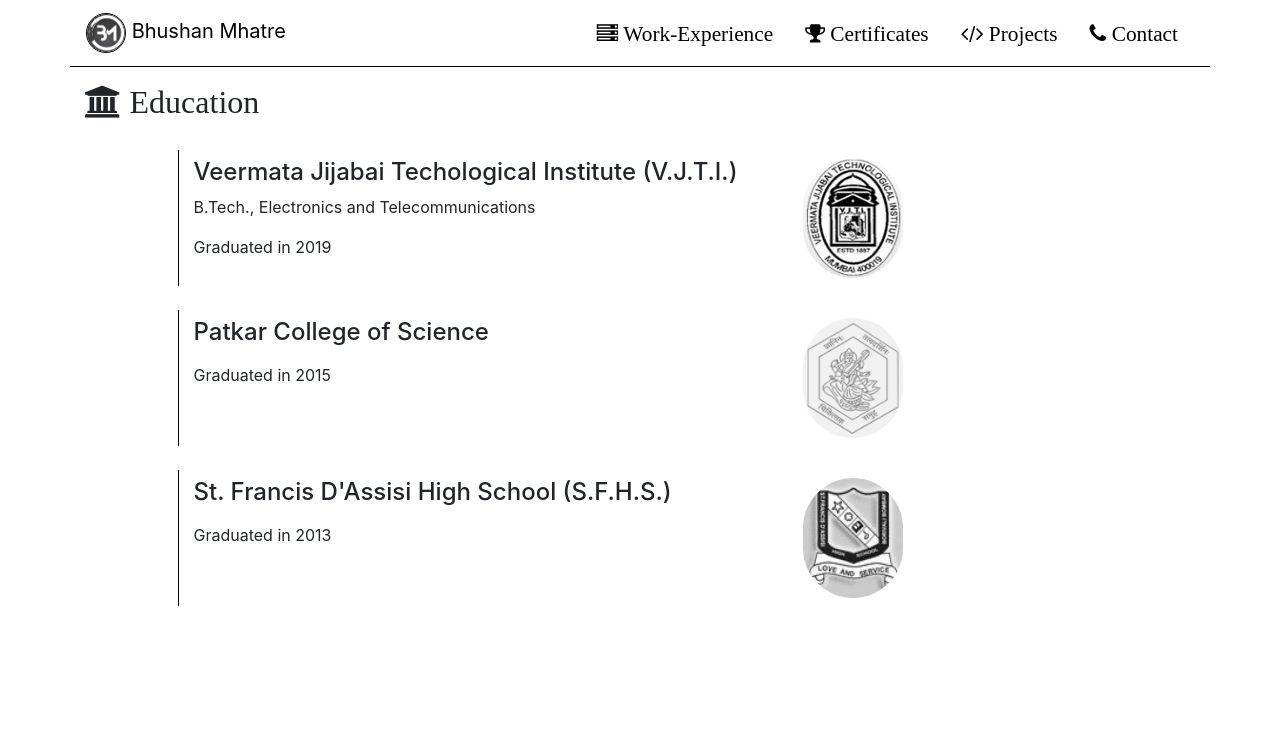
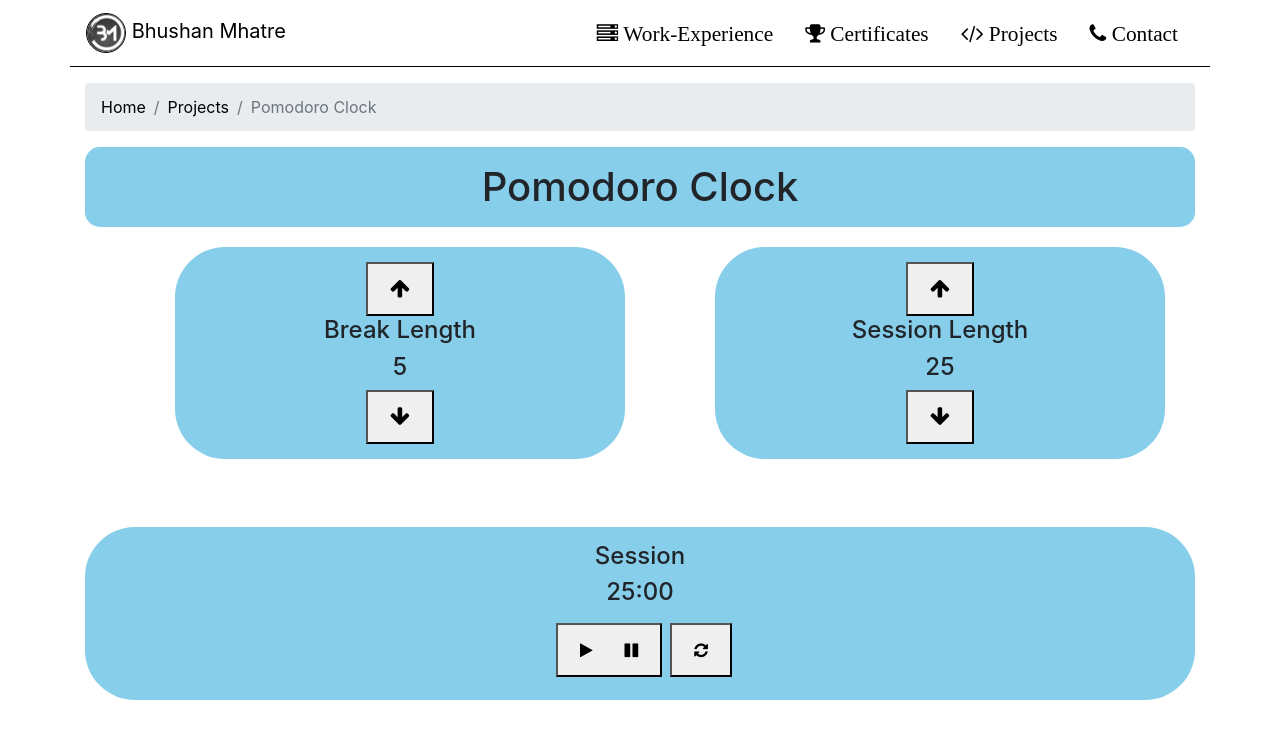
Before and after one commit to thebhushanmhatre/bhushan-portfolio, a React (Create React App) app: page /clock in a window 1280 px wide. Before the commit this address led to /. Shown: the top 738 px of the page. Built offline with nearby package versions, Linux system fonts and the light colour scheme.

Commit message:
Adding Pomodoro Clock and Breadcrumbs

```diff
--- a/src/App.css
+++ b/src/App.css
@@ -13,23 +13,6 @@
   border-top: 0px solid black;*/
 }
 
-#tweet-quote {
-  background:
-}
-
-.quote-text {
-  font-size: 35px;
-  margin: 5px;
-  padding-top: 5px;
-}
-
-.quote-author {
-  font-size: 25px;
-}
-
-.quote-box {
-  border-radius: 50px;
-}
 /*
 #modalitem  {
   min-width: 80vw;
--- a/src/components/Main.js
+++ b/src/components/Main.js
@@ -5,7 +5,8 @@
 import Home from './Home';
 import Project from './Project';
 import Contact from './Contact';
-import RandomQuoteMachine from './RandomQuoteMachine';
+import RandomQuoteMachine from './projects/RandomQuoteMachine';
+import PomodoroClock from './projects/PomodoroClock';
 import { Switch, Route, withRouter, Redirect } from 'react-router-dom';
 import { connect } from 'react-redux';
 
@@ -32,6 +33,7 @@
           <Route exact path="/project" component={() => <Project projects={this.props.projects} />} />
           <Route exact path="/contact" component={() => <Contact contacts={this.props.contacts} />} />
           <Route exact path="/quotes" component={() => <RandomQuoteMachine quotes={this.props.quotes} />} />
+          <Route exact path="/clock" component={() => <PomodoroClock />} />
           <Redirect to="/" />
         </Switch>
       </>
--- /dev/null
+++ b/src/components/projects/PomodoroClock.js
@@ -0,0 +1,209 @@
+import React, { Component } from 'react';
+import { Row, Col } from 'reactstrap';
+import { Breadcrumb, BreadcrumbItem } from 'reactstrap';
+
+function convertSecs(s){
+  var min = Math.floor(s/60);
+  var sec = s%60;
+  if(s===0){
+    return "00:00";
+  }
+  return pad(min).toString()+":"+pad(sec).toString();
+}
+
+function playbeep(){
+  document.getElementById('beep').play();
+}
+
+function stopbeep(){
+  document.getElementById('beep').pause();
+  document.getElementById('beep').load();
+}
+
+function pad(number) {
+    var str = '' + number;
+    while (str.length < 2) {
+        str = '0' + str;
+    }
+    return str;
+}
+
+var num = 0;
+var clockInterval;
+var counter = 0;
+
+class PomodoroClock extends Component {
+  constructor(props){
+    super(props);
+    this.state = {
+      thestatus: "Session",
+      brlen: 300,
+      sesslen: 1500,
+      disptimeleft: "25:00",
+      timeleft: 1500
+    };
+
+    this.inc_brlen = this.inc_brlen.bind(this);
+    this.dec_brlen = this.dec_brlen.bind(this);
+    this.inc_sesslen = this.inc_sesslen.bind(this);
+    this.dec_sesslen = this.dec_sesslen.bind(this);
+    this.clockstart = this.clockstart.bind(this);
+    this.clockrestart = this.clockrestart.bind(this);
+    this.caltime = this.caltime.bind(this);
+  }
+
+  inc_brlen(){
+    if (this.state.brlen===3600){
+      return;
+    }
+    this.setState({
+      brlen: this.state.brlen + 60
+    });
+  }
+
+  dec_brlen(){
+      if (this.state.brlen===60){
+        return;
+      }
+      this.setState({
+        brlen: this.state.brlen - 60
+      });
+  }
+
+  inc_sesslen(){
+    if (this.state.sesslen===3600){
+      return;
+    }
+    this.setState({
+      disptimeleft: pad(Math.floor(this.state.sesslen/60)+1).toString()+":00",
+      sesslen: this.state.sesslen + 60
+    });
+  }
+
+  dec_sesslen(){
+      if (this.state.sesslen===60){
+        return;
+      }
+      this.setState({
+        disptimeleft: pad(Math.floor(this.state.sesslen/60)-1).toString()+":00",
+        sesslen: this.state.sesslen - 60
+      });
+  }
+
+  caltime(){
+    counter = counter + 1;
+    if(this.state.timeleft >= counter){
+      var diff = convertSecs(this.state.timeleft - counter);
+      this.setState({
+        disptimeleft: diff
+      })
+    }
+
+    if(this.state.thestatus==="Session" && counter===61){
+      playbeep();
+      counter = 0;
+      this.setState({
+        thestatus: "Break",
+        timeleft: this.state.brlen,
+        disptimeleft: convertSecs(this.state.brlen),
+      });
+      }
+    if(this.state.thestatus==="Break" &&  counter===61) {
+      playbeep();
+      counter = 0;
+      this.setState({
+        thestatus: "Session",
+        timeleft: this.state.sesslen,
+        disptimeleft: convertSecs(this.state.sesslen),
+      });
+    }
+  }
+
+  clockstart(){
+    if(this.state.thestatus==="Session"){
+      this.setState({
+        timeleft: this.state.sesslen
+      });
+    }
+    if(this.state.thestatus==="Break"){
+      this.setState({
+        timeleft: this.state.brlen
+      });
+    }
+    num++;
+    // Runs when num is Odd
+    if(num % 2 !== 0){
+      clockInterval = setInterval(this.caltime, 1000);
+    } else {
+      num = 0
+      clearInterval(clockInterval);
+    }
+  }
+
+  clockrestart(e) {
+    num = 0;
+    counter = 0;
+    clearInterval(clockInterval);
+    stopbeep();
+    this.setState({
+      thestatus: "Session",
+      brlen: 300,
+      sesslen: 1500,
+      disptimeleft: "25:00",
+      timeleft: 1500
+    });
+  }
+
+  render() {
+    return(
+      <div className="container text-center">
+      <Breadcrumb>
+          <BreadcrumbItem><a href="/">Home</a></BreadcrumbItem>
+          <BreadcrumbItem><a href="/project">Projects</a></BreadcrumbItem>
+          <BreadcrumbItem active>Pomodoro Clock</BreadcrumbItem>
+        </Breadcrumb>
+        <h1 style={{backgroundColor: 'skyblue', marginBottom: '20px', borderRadius: '15px'}} class="text-center p-3"> Pomodoro Clock </h1>
+        <audio id="beep" src="https://actions.google.com/sounds/v1/alarms/medium_bell_ringing_near.ogg" type="audio/ogg"></audio>
+
+        <Row className="container mb-5 text-center">
+          <Col className="offset-1" style={{backgroundColor: 'skyblue', marginBottom: '20px', padding: '15px', borderRadius: '50px'}}>
+            <button id="break-increment" onClick={this.inc_brlen}>
+              <i className="fa fa-arrow-up fa-lg p-2 m-2"></i>
+            </button>
+            <h4>Break Length</h4>
+            <h4 id="break-length">{Math.floor(this.state.brlen/60)}</h4>
+            <button id="break-decrement" onClick={this.dec_brlen}>
+              <i className="fa fa-arrow-down fa-lg p-2 m-2"></i>
+            </button>
+          </Col>
+
+          <Col className="offset-1" style={{backgroundColor: 'skyblue', marginBottom: '20px', padding: '15px', borderRadius: '50px'}}>
+            <button id="session-increment" onClick={this.inc_sesslen}>
+              <i className="fa fa-arrow-up fa-lg p-2 m-2"></i>
+            </button>
+            <h4>Session Length</h4>
+            <h4 id="session-length">{Math.floor(this.state.sesslen/60)}</h4>
+            <button id="session-decrement" onClick={this.dec_sesslen}>
+              <i className="fa fa-arrow-down fa-lg p-2 m-2"></i>
+            </button>
+          </Col>
+        </Row>
+
+        <div style={{backgroundColor: 'skyblue', padding: '15px', borderRadius: '50px'}} className="text-center col-12">
+          <h4 id="timer-label">{this.state.thestatus}</h4>
+          <h4 id="time-left">{this.state.disptimeleft}</h4>
+          <button className="player m-2" id="start_stop" onClick={this.clockstart}>
+            <i className="fa fa-play fa-md p-2 m-2"></i>
+            <i className="fa fa-pause fa-md p-2 m-2"></i>
+          </button>
+          <button className="player" id="reset" onClick={this.clockrestart}>
+            <i className="fa fa-refresh fa-md p-2 m-2"></i>
+          </button>
+        </div>
+
+      </div>
+    );
+  }
+}
+
+export default PomodoroClock;
--- a/src/components/RandomQuoteMachine.js
+++ b/src/components/projects/RandomQuoteMachine.js
@@ -1,4 +1,5 @@
 import React, { Component } from 'react';
+import { Breadcrumb, BreadcrumbItem } from 'reactstrap';
 
 class RandomQuoteMachine extends Component{
   constructor(props){
@@ -20,17 +21,21 @@
   }
 
   render(){
-    console.log("Inside RandomQuoteMachine: "+this.props.quotes)
     return(
       <div className="container">
+        <Breadcrumb>
+          <BreadcrumbItem><a href="/">Home</a></BreadcrumbItem>
+          <BreadcrumbItem><a href="/project">Projects</a></BreadcrumbItem>
+          <BreadcrumbItem active>Random Quote Machine</BreadcrumbItem>
+        </Breadcrumb>
         <h1 className="text-center pt-3">Random Quote Machine</h1>
-        <div class="quote-box bg-secondary text-white p-5 mt-5">
-          <div class="quote-text col-10">
+        <div class="quote-box text-dark p-1 mt-5">
+          <h3 class="col-12 col-md-10">
             <span class="fa fa-quote-left">&nbsp;&nbsp;{this.state.quote}</span>
-          </div>
-          <div class="quote-author text-right m-3">
+          </h3>
+          <h4 class="quote-author text-right m-3">
             <span class="fa fa-pencil" >&nbsp;{this.state.author}</span>
-          </div>
+          </h4>
           <button class="btn btn-primary" id="new-quote" onClick={this.displayQuote} > New Quote </button>
           <button  href="" class=" btn btn-info float-right">  <span class="fa fa-twitter"> </span> Tweet </button >
         </div>
--- a/src/shared/data.js
+++ b/src/shared/data.js
@@ -20,12 +20,12 @@
     },
     {
       "projectId": 3,
-      "href": "https://codepen.io/thebhushanmhatre/full/LaJqvy",
+      "href": "/clock",//https://codepen.io/thebhushanmhatre/full/LaJqvy",
       "src": "assets/images/projects/clock.jpg",
       "tech": "Javascript",
       "name": "Pomodoro Clock",
       "visible":true,
-      "target": "_blank"
+      "target": ""
     },
     {
       "projectId": 4,
```
